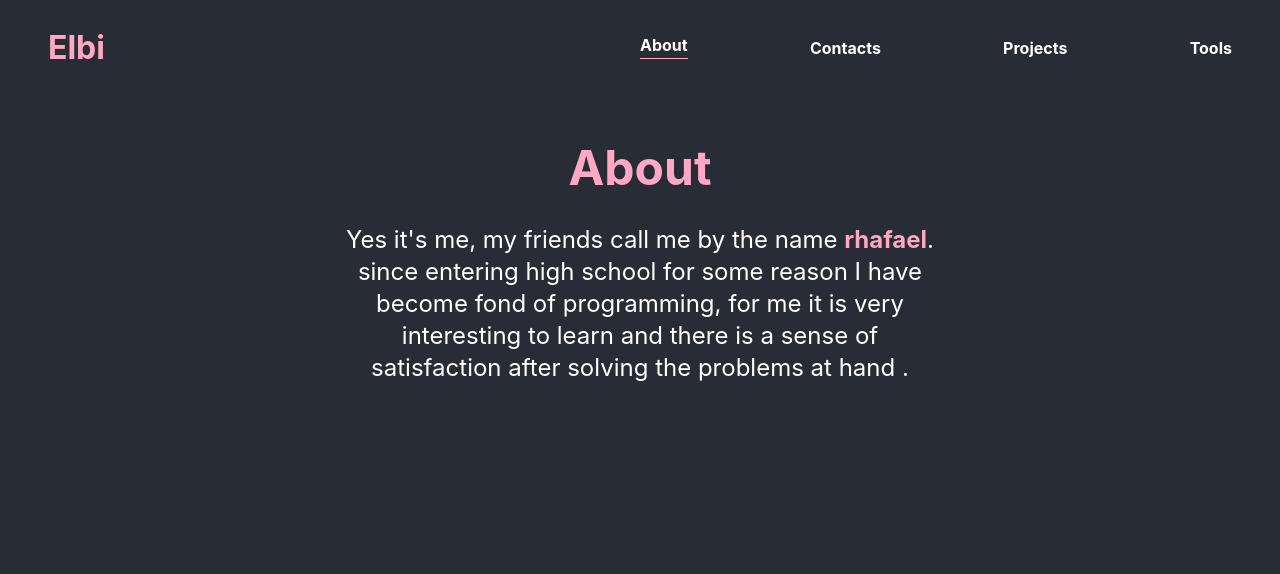
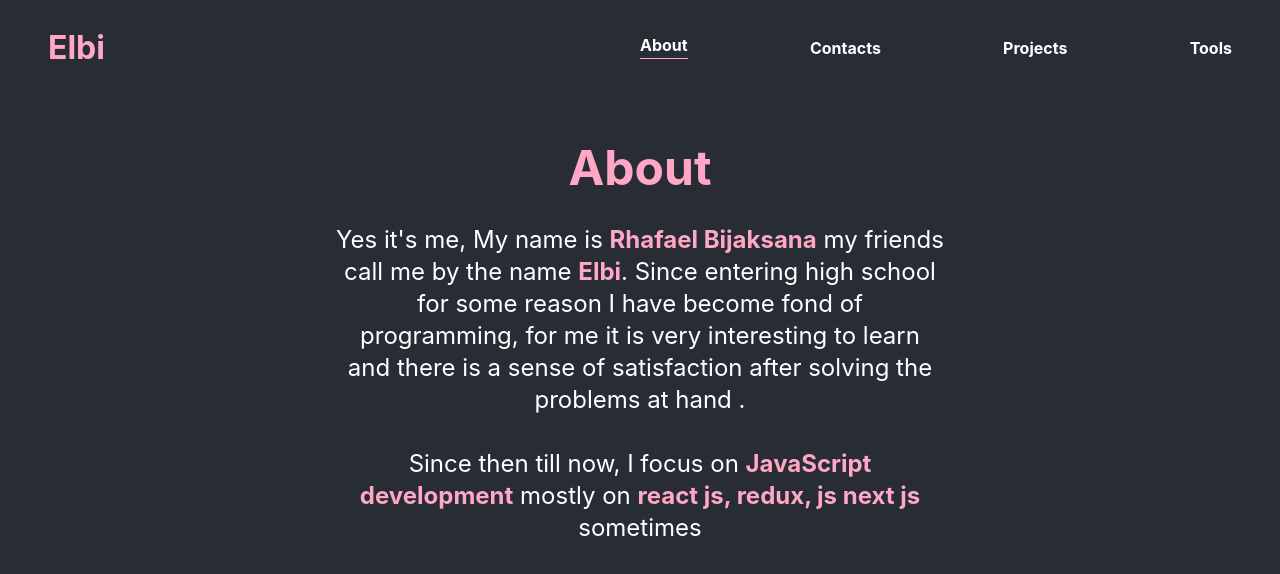
Before and after one commit to ElbiGans04/new-portofolio, a Next.js app: page /about in a window 1280 px wide. Shown: the top 574 px of the page. Built offline with nearby package versions, Linux system fonts and the light colour scheme.

Commit message:
memperbaharui halaman about

```diff
--- a/pages/about.js
+++ b/pages/about.js
@@ -14,10 +14,13 @@ function About() {
         <span>About</span>
       </Text>
       <Paragraph size="1.5" margin="2rem 0 0 0" lineHeight="2">
-        Yes it's me, my friends call me by the name <span>rhafael</span>. since
+        Yes it's me, My name is <span>Rhafael Bijaksana</span> my friends call me by the name <span>Elbi</span>. Since
         entering high school for some reason I have become fond of programming,
         for me it is very interesting to learn and there is a sense of
         satisfaction after solving the problems at hand .
+      </Paragraph>
+      <Paragraph size="1.5" margin="2rem 0 0 0" lineHeight="2">
+      Since then till now, I focus on <span>JavaScript development</span> mostly on <span>react js, redux, js next js</span> sometimes
       </Paragraph>
     </Container>
   );
```
